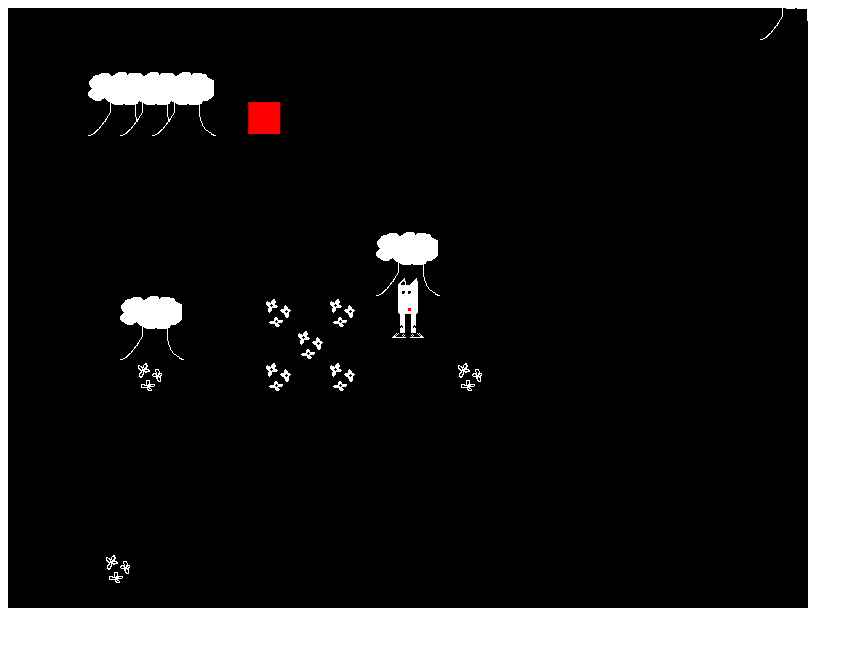
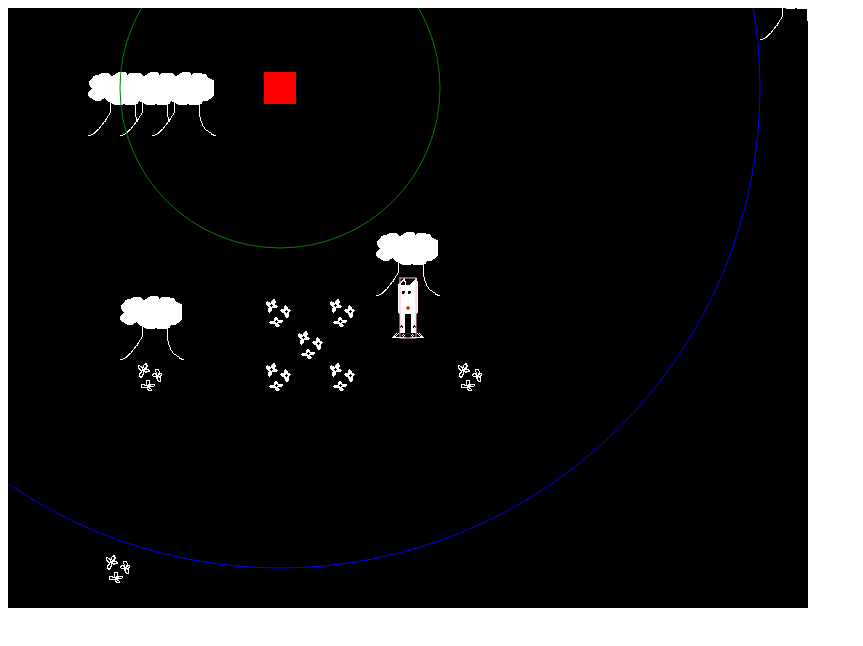
Before and after one commit to gamkedo-la/chop-chop-chop-chop, a plain HTML site: page index.html in a window 1280 px wide. Shown: the whole page, without its empty margins (0-863 px from the left). Drawn offline with Linux system fonts and the light colour scheme.

Commit message:
Functons Common blended into Utility + animal chase mechanic added

```diff
--- a/index.html
+++ b/index.html
@@ -18,7 +18,6 @@
 	<script src="js/AnimalClass.js"></script>
 	<script src="js/ObjectClass.js"></script>
 	<script src="js/GraphicsCommon.js"></script>
-	<script src="js/FunctionsCommon.js"></script>
 	<script src="js/Utility.js"></script>
 </body>
 
--- a/js/AnimalClass.js
+++ b/js/AnimalClass.js
@@ -1,24 +1,91 @@
 var animalList = [];
 
-function animalClass (img,x,y,width,height,worldTileType) {
+function animalClass (img,x,y,width,height,arrayIndex) {
 	this.x = x;
 	this.y = y;
 	this.img = img;
 	this.width = width;
 	this.height = height;
+	this.centerX = this.x - this.width / 2;
+	this.centerY = this.y - this.height / 2;
+	this.speed = 3;
+	this.detectionRadius = this.width * 5;
+	this.playerDetected = false;
+	this.waiting = false;
+	this.waitingTimer = 45; // frames
+	var waitingTimerFull = this.waitingTimer; // frames
+	this.homeRadius = this.detectionRadius * 3;
+	this.home = indexToCenteredXY(arrayIndex);
+	// some of these vars will depend on the animal type and will be fleshed out in inherited classes
 
 	this.draw = function() {
-		drawRect(this.x,this.y,this.width,this.height, "red")
-		/*canvasContext.drawImage(this.img,this.x - this.width/4,this.y - this.height/4 - TILE_H/2);
-*/	}
+		drawRect(this.x - this.width,this.y - this.height,this.width,this.height, "red");
+		outlineCircle(this.x - this.width / 2,this.y - this.height / 2, this.detectionRadius, "green",1);
+		outlineCircle(this.centerX,this.centerY, this.homeRadius, "blue",1);
+		this.detectionRadiusTrigger();
+		this.homeRadiusTrigger();
+		/*canvasContext.drawImage(this.img,this.x - this.width/4,this.y - this.height/4 - TILE_H/2);*/
+	}
 
 	this.move = function() {
-		var movePosX = Math.random();
-		var movePosY = Math.random();
-		this.x += (movePosX > 0.5 ? Math.random() * 4 : -Math.random() * 4);
-		this.y += (movePosY > 0.5 ? Math.random() * 4 : -Math.random() * 4);
+		var closeToHome = 2;
+		if (this.playerDetected) {
+			var moveXTowardPlayer = this.x < player.x ? this.speed : -this.speed;
+			var moveYTowardPlayer = this.y < player.y ? this.speed : -this.speed;
+			this.x += moveXTowardPlayer;
+			this.y += moveYTowardPlayer;
+		} else { // else wait
+			if (this.waiting) {
+				if (this.waitingTimer == 0) {
+					this.waiting = false;
+					this.waitingTimer = waitingTimerFull;
+				}
+				if (this.waitingTimer > 0) {
+					this.waitingTimer--;
+					return;
+				}
+			} else { // else return home
+				var moveXTowardHome = this.x < this.home.x ? this.speed : -this.speed;
+				var moveYTowardHome = this.y < this.home.y ? this.speed : -this.speed;
+				if (this.x <= this.home.x + closeToHome) {
+					moveXTowardHome = 0;
+				}
+				if (this.y <= this.home.y + closeToHome) {
+					moveYTowardHome = 0;
+				}
+				this.x += moveXTowardHome;
+				this.y += moveYTowardHome;
+			} // end of else return home
+		} // end of else wait
+	} // end of move function
+
+	this.detectionRadiusTrigger = function() {
+		var radius = this.detectionRadius;
+		var distX = Math.abs((this.x - this.width / 2) - player.x);
+		var distY = Math.abs((this.y - this.height / 2) - player.y);
+		var diffX = distX - player.width/4;
+		var diffY = distY - player.height/2;
+
+		if ((diffX*diffX+diffY*diffY)<=(radius*radius)) {
+			this.playerDetected = true;
+		}
 	}
-} // end of objectClass
+
+	this.homeRadiusTrigger = function() {
+		var radius = this.homeRadius;
+		var distX = Math.abs(this.centerX - player.x);
+		var distY = Math.abs(this.centerY - player.y);
+		var diffX = distX - player.width/4;
+		var diffY = distY - player.height/2;
+
+		if ((diffX*diffX+diffY*diffY)>(radius*radius)) {
+			if (this.playerDetected) {
+				this.waiting = true;
+			}
+			this.playerDetected = false;
+		}
+	}
+} // end of animal class
 
 function drawAllAnimals() {
 	for (var i = 0; i < animalList.length; i++) {
--- a/js/FunctionsCommon.js
+++ /dev/null
@@ -1,20 +0,0 @@
-//Functions Common
-
-function checkIfNumberIsInRange(lowerNumber, numberToCheckIfInRange, higherNumber) {
-	return lowerNumber <= numberToCheckIfInRange && numberToCheckIfInRange <= higherNumber;
-}
-
-const clamp = function(n, min, max) {
-    return Math.min(Math.max(n, min), max);
-};
-
-function getTextWidth(txt, font) {
-	canvasContext.save();
-	canvasContext.font = font;
-
-	var width = canvasContext.measureText(txt).width;
-
-	canvasContext.restore();
-
-	return width;
-}
--- a/js/GraphicsCommon.js
+++ b/js/GraphicsCommon.js
@@ -15,3 +15,12 @@ function colorText(showWords, textX, textY, fillColor, fontface, textAlign = 'le
 	canvasContext.fillText(showWords, textX, textY);
 	canvasContext.restore();
 }
+
+function outlineCircle(centerX, centerY, radius, strokeColor, lineWidth = 1) {
+    canvasContext.strokeStyle = strokeColor;
+    canvasContext.beginPath();
+    canvasContext.arc(centerX, centerY, radius, 0, Math.PI * 2, true);
+    //canvasContext.setLineDash([]);
+    canvasContext.lineWidth = lineWidth;
+    canvasContext.stroke();
+}
--- a/js/PlayerClass.js
+++ b/js/PlayerClass.js
@@ -11,6 +11,12 @@ function playerClass() {
 	const WEST = "west";
 	const SOUTH = "south";
 	this.direction = WEST; // direction helps prioritize chop
+	this.AABB = {
+		topLeft: { x: this.x - this.width/4, y: this.y - this.height/2 },
+		topRight: { x: this.x + this.width/4, y: this.y - this.height/2 },
+		bottomRight: { x: this.x + this.width/4, y: this.y + this.height/2 },
+		bottomLeft: { x: this.x - this.width/4, y: this.y + this.height/2 },
+	}
 
 	this.move = function() {
 		var movementX = 0;
@@ -123,6 +129,9 @@ function playerClass() {
 
 	this.draw = function() {
 		canvasContext.drawImage(this.image,this.x - this.image.width/2,this.y - this.image.height/2);
-		drawRect(this.x,this.y, 3,3, "red");
+		drawRect(this.x - 3/2,this.y - 3/2, 3,3, "red");
+		canvasContext.lineWidth = 1;
+		canvasContext.strokeStyle = 'pink';
+		canvasContext.strokeRect(this.x - this.width/4, this.y - this.height/2, this.width/2, this.height);
 	}
 } // end of objectClass
--- a/js/Utility.js
+++ b/js/Utility.js
@@ -4,6 +4,25 @@ function getRandomNumberBetweenMinMax(min, max) {
 
 function getRoundedRandomNumberBetweenMinMax(min, max) {
   return Math.round(Math.random() * (max - min) + min);
+}
+
+function checkIfNumberIsInRange(lowerNumber, numberToCheckIfInRange, higherNumber) {
+	return lowerNumber <= numberToCheckIfInRange && numberToCheckIfInRange <= higherNumber;
+}
+
+const clamp = function(n, min, max) {
+    return Math.min(Math.max(n, min), max);
+};
+
+function getTextWidth(txt, font) {
+	canvasContext.save();
+	canvasContext.font = font;
+
+	var width = canvasContext.measureText(txt).width;
+
+	canvasContext.restore();
+
+	return width;
 }
 
 function rowColToArrayIndex(col, row) {
--- a/js/World.js
+++ b/js/World.js
@@ -50,7 +50,7 @@ function drawWorld() {
 				canvasContext.drawImage(worldPics[TILE_NOTHING], drawTileX, drawTileY);
 				newAnimal = new animalClass(useImg, drawTileX, drawTileY,
 					useImg.width, useImg.height,
-					tileKindHere);
+					arrayIndex);
 				worldGrid[arrayIndex] = TILE_NOTHING;
 				animalList.push(newAnimal);
 			} else {
```
